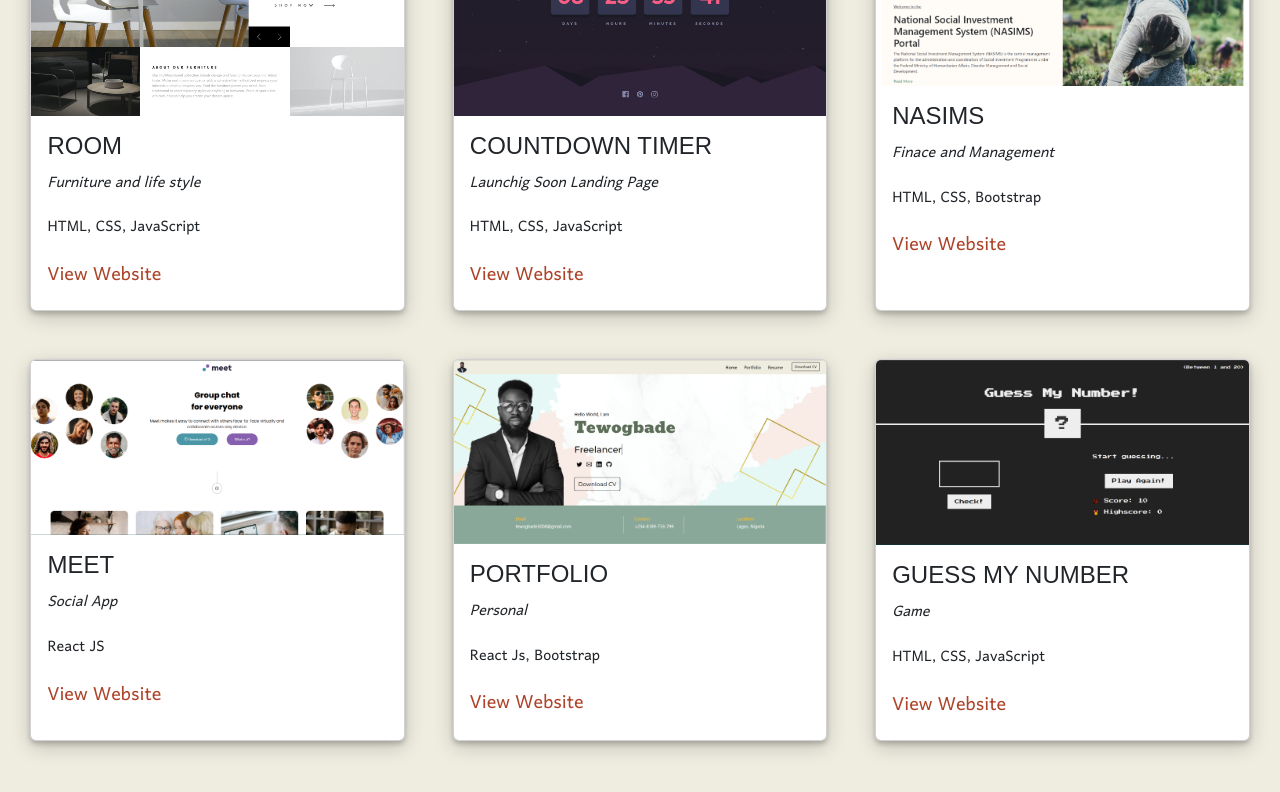
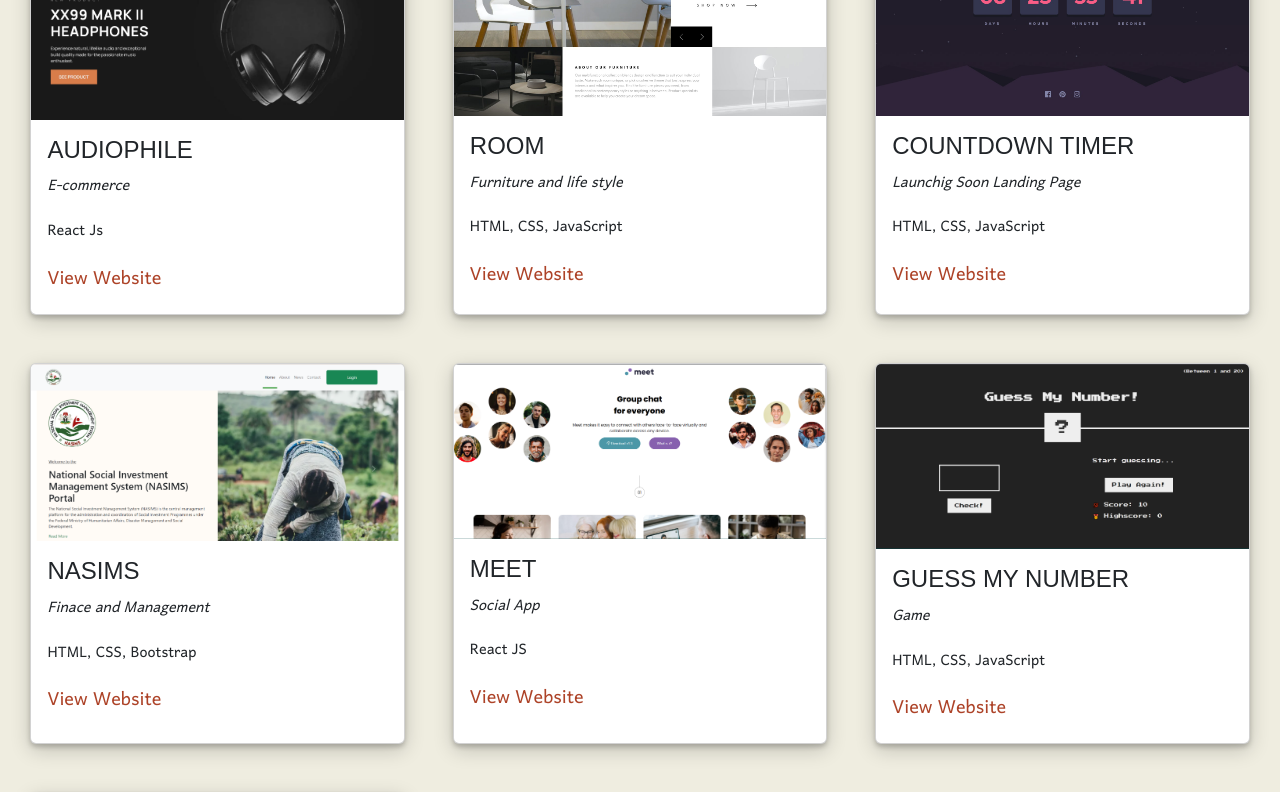
Before and after one commit to Tewogbade/new-portfolio, a React (Create React App) app: page /portfolio in a window 1280 px wide. Shown: the part 260-1052 px from the top of the page. Built offline with nearby package versions, Linux system fonts and the light colour scheme; a web font is replaced by a local one.

Commit message:
audiophile project added to portfolio

```diff
--- a/src/App.js
+++ b/src/App.js
@@ -1,7 +1,5 @@
 import "./App.css";
 import Content from "./home/content/Content";
-
-// import Sidecard from "./portfolio/sidecard/Sidecard";
 import Portfolio from "./portfolio/Portfolio";
 import Resume from "./resume/Resume";
 import { BrowserRouter, Routes, Route } from "react-router-dom";
--- a/src/portfolio/Portfolio.js
+++ b/src/portfolio/Portfolio.js
@@ -6,7 +6,7 @@ import nasim from "../images/nasim.jpg";
 import meet from "../images/meet.PNG";
 import portfolio2 from "../images/portfolio2.PNG";
 import portfolio1 from "../images/portfolio.PNG";
-import arrow from "../images/arrow.svg";
+import audiophile from "../images/audiophile.png";
 
 const portfolio = () => {
   return (
@@ -14,8 +14,23 @@ const portfolio = () => {
       <div className="portfolio">
         <h1>PORTFOLIO</h1>
 
-        {/* first card */}
         <div className="cards">
+          {/* new card */}
+          <div className="card">
+            <img src={audiophile} className="card-img-top" alt="..." />
+            <div className="card-body">
+              <h4 className="card-text">AUDIOPHILE</h4>
+              <p>
+                <i>E-commerce</i>
+              </p>
+              <p>React Js</p>
+              <a href="https://audiophile-dun-beta.vercel.app/" target="_blank">
+                <span>View Website</span>
+              </a>
+            </div>
+          </div>
+
+          {/* first card */}
           <div className="card">
             <img src={room} className="card-img-top" alt="..." />
             <div className="card-body">
@@ -65,7 +80,7 @@ const portfolio = () => {
             </div>
           </div>
 
-          {/* fourt card */}
+          {/* fourth card */}
 
           <div className="card">
             <img src={meet} className="card-img-top" alt="..." />
@@ -81,8 +96,25 @@ const portfolio = () => {
             </div>
           </div>
 
-          {/* first card */}
+          {/* fifth card */}
 
+          <div className="card">
+            <img src={portfolio2} className="card-img-top" alt="..." />
+            <div className="card-body">
+              <h4 className="card-text">GUESS MY NUMBER</h4>
+              <p>
+                <i>Game</i>
+              </p>
+              <p>HTML, CSS, JavaScript </p>
+              <a
+                href="https://guess-my-number-game-eight.vercel.app/"
+                target="_blank"
+              >
+                <span>View Website</span>
+              </a>
+            </div>
+          </div>
+          {/* sixth card */}
           <div className="card">
             <img src={portfolio1} className="card-img-top" alt="..." />
             <div className="card-body">
@@ -99,22 +131,6 @@ const portfolio = () => {
               </a>
             </div>
           </div>
-
-          {/* sixth card */}
-
-          <div className="card">
-            <img src={portfolio2} className="card-img-top" alt="..." />
-            <div className="card-body">
-              <h4 className="card-text">GUESS MY NUMBER</h4>
-              <p>
-                <i>Game</i>
-              </p>
-              <p>HTML, CSS, JavaScript </p>
-              <a href="#" target="_blank">
-                <span>View Website</span>
-              </a>
-            </div>
-          </div>
         </div>
       </div>
     </>
```
Also changed, not shown: src/images/audiophile.png (added).
